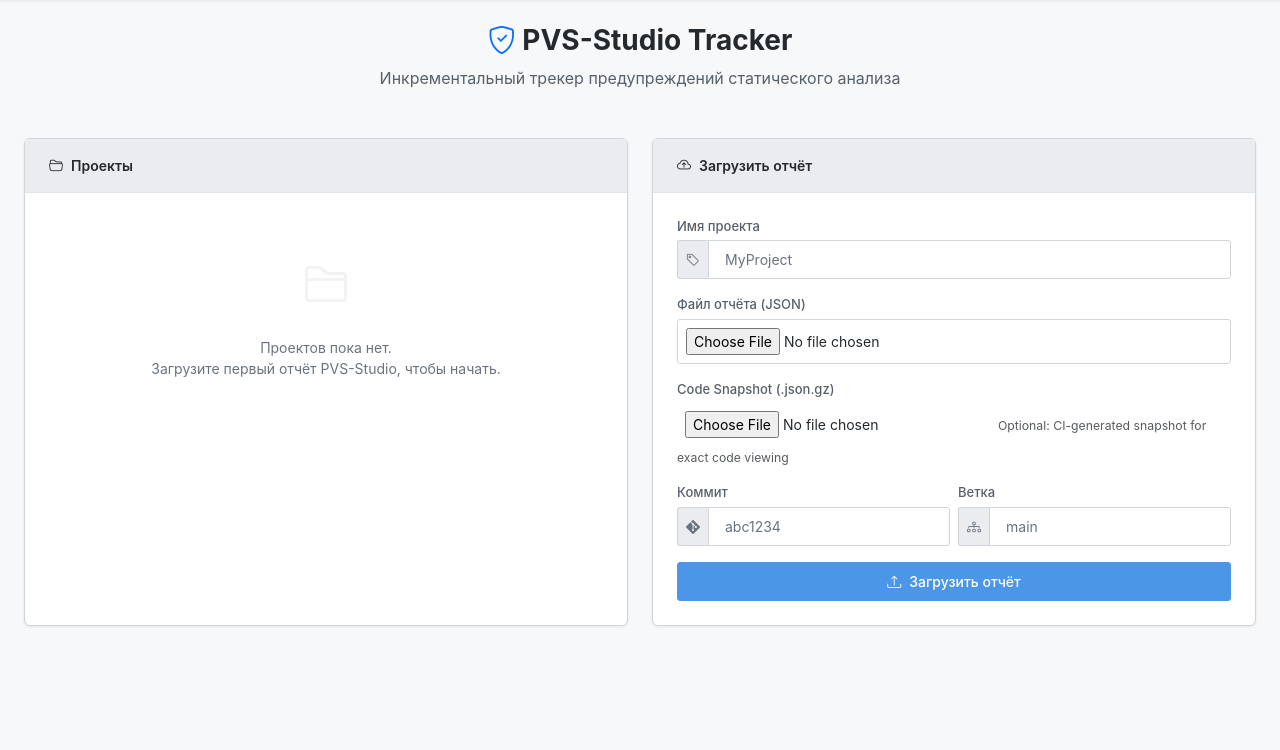
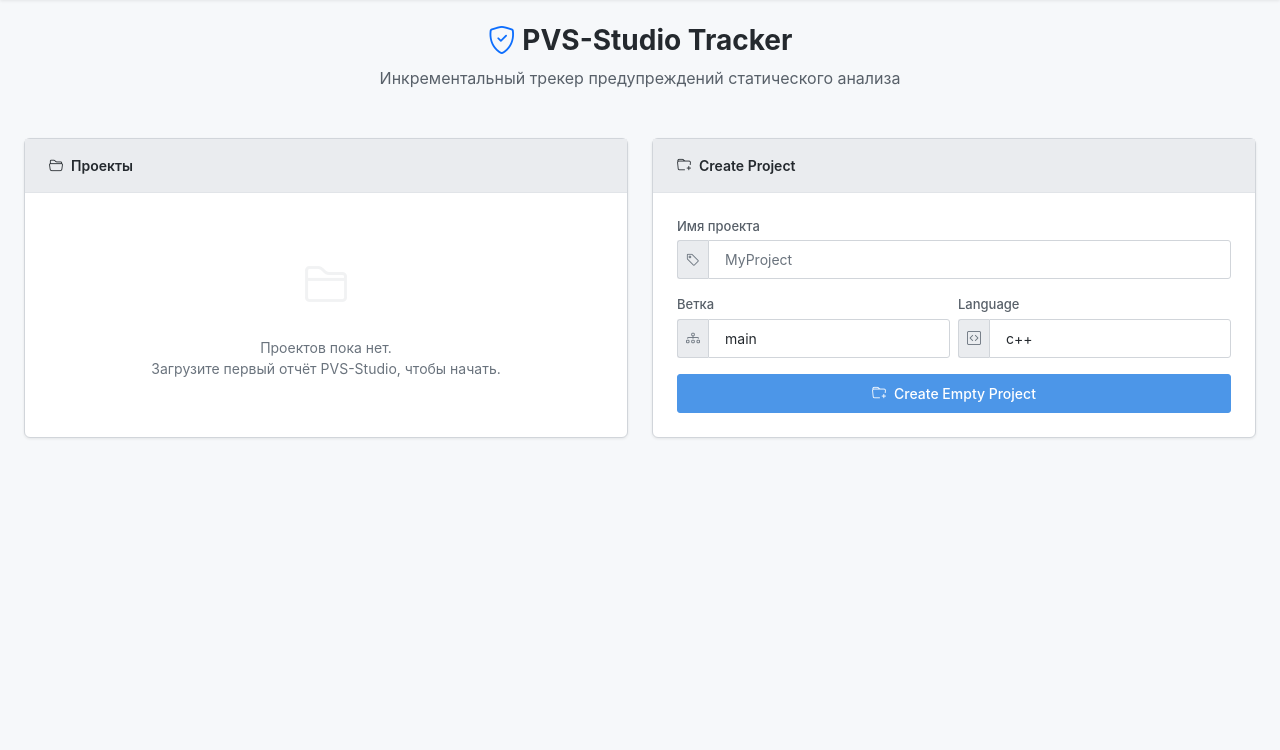
Before and after one commit to RioTwWks/PVS-Studio-Tracker, a FastAPI app: page / in a window 1280 px wide. Shown: the part 51-801 px from the top of the page. Run offline with FastAPI, Linux system fonts and the light colour scheme; the visitor is signed in with stand-in values (Sample User, id 1); data that the repository does not hold is empty; some libraries are stand-ins or nearby versions.

Commit message:
Add project creation and upload tab

```diff
--- a/pvs_tracker/main.py
+++ b/pvs_tracker/main.py
@@ -9,7 +9,20 @@ from typing import Optional
 from starlette.middleware.sessions import SessionMiddleware
 from sqlmodel import Session, select, func
 
-from pvs_tracker.models import Issue, Project, Run, SQLModel, ErrorClassifier, User, UserRole, GlobalSettings
+from pvs_tracker.models import (
+    ActivityLog,
+    Issue,
+    IssueComment,
+    MetricSnapshot,
+    Project,
+    ProjectMember,
+    Run,
+    SQLModel,
+    ErrorClassifier,
+    User,
+    UserRole,
+    GlobalSettings,
+)
 from pvs_tracker.parser import parse_pvs_report
 from pvs_tracker.incremental import classify_and_store
 from pvs_tracker.classifier_parser import parse_classifier_csv
@@ -186,6 +199,12 @@ def require_auth(user: str | None = Depends(get_current_user)) -> str:
     return user
 
 
+def require_admin_user(user: str = Depends(require_auth)) -> str:
+    if user != "admin":
+        raise HTTPException(403, "Admin access required")
+    return user
+
+
 # ---------------------------------------------------------------------------
 # Auth routes
 # ---------------------------------------------------------------------------
@@ -235,6 +254,43 @@ async def home(request: Request, session: Session = Depends(get_session)):
     )
 
 
+@app.post("/ui/projects", response_class=HTMLResponse)
+async def create_project_ui(
+    request: Request,
+    project_name: str = Form(...),
+    branch: str = Form("main"),
+    language: str = Form("c++"),
+    session: Session = Depends(get_session),
+    _user: str = Depends(require_auth),
+):
+    """Create an empty project from the web UI."""
+    name = project_name.strip()
+    if not name:
+        projects = session.exec(select(Project).order_by(Project.name)).all()
+        return templates.TemplateResponse(
+            request,
+            "home.html",
+            {
+                "current_user": get_current_user(request),
+                "projects": projects,
+                "error": "Project name is required",
+            },
+            status_code=400,
+        )
+
+    project = session.exec(select(Project).where(Project.name == name)).first()
+    if project:
+        return RedirectResponse(url=f"/ui/projects/{project.id}/dashboard", status_code=303)
+
+    default_branch = (branch or "main").strip() or "main"
+    project = Project(name=name, language=language or "c++", git_branch=default_branch)
+    session.add(project)
+    session.commit()
+    session.refresh(project)
+
+    return RedirectResponse(url=f"/ui/projects/{project.id}/dashboard", status_code=303)
+
+
 @app.get("/ui/projects/{project_id}/dashboard", response_class=HTMLResponse)
 async def ui_dashboard(
     project_id: int,
@@ -258,6 +314,9 @@ async def ui_dashboard(
         b = (r.branch or "").strip()
         if b and b not in branches:
             branches.append(b)
+    default_branch = (project.git_branch or "").strip()
+    if default_branch and default_branch not in branches:
+        branches.append(default_branch)
 
     # Determine active branch: explicit param > main > master > first available
     if branch:
@@ -736,6 +795,9 @@ def api_dashboard(project_id: int, branch: str = "", session: Session = Depends(
         b = (r.branch or "").strip()
         if b and b not in branches:
             branches.append(b)
+    default_branch = (project.git_branch or "").strip()
+    if default_branch and default_branch not in branches:
+        branches.append(default_branch)
 
     # Determine active branch: explicit param > main > master > first available
     if branch:
@@ -849,6 +911,52 @@ async def update_source_roots(
     }
 
 
+@app.post("/ui/projects/{project_id}/delete")
+async def delete_project_ui(
+    project_id: int,
+    session: Session = Depends(get_session),
+    _admin: str = Depends(require_admin_user),
+):
+    """Delete a project and its stored analysis data from the UI."""
+    project = session.get(Project, project_id)
+    if not project:
+        raise HTTPException(404, "Project not found")
+
+    runs = session.exec(select(Run).where(Run.project_id == project_id)).all()
+    run_ids = [run.id for run in runs if run.id is not None]
+
+    if run_ids:
+        issues = session.exec(select(Issue).where(Issue.run_id.in_(run_ids))).all()
+        issue_ids = [issue.id for issue in issues if issue.id is not None]
+
+        if issue_ids:
+            comments = session.exec(select(IssueComment).where(IssueComment.issue_id.in_(issue_ids))).all()
+            for comment in comments:
+                session.delete(comment)
+
+        for issue in issues:
+            session.delete(issue)
+
+        metrics = session.exec(select(MetricSnapshot).where(MetricSnapshot.run_id.in_(run_ids))).all()
+        for metric in metrics:
+            session.delete(metric)
+
+    members = session.exec(select(ProjectMember).where(ProjectMember.project_id == project_id)).all()
+    for member in members:
+        session.delete(member)
+
+    activity_logs = session.exec(select(ActivityLog).where(ActivityLog.project_id == project_id)).all()
+    for log in activity_logs:
+        session.delete(log)
+
+    for run in runs:
+        session.delete(run)
+
+    session.delete(project)
+    session.commit()
+    return RedirectResponse(url="/", status_code=303)
+
+
 @app.get("/api/v1/issues/{issue_id}/snippet")
 async def get_issue_snippet(issue_id: int, session: Session = Depends(get_session)):
     """Возвращает JSON-сниппет: 10 строк до, целевая, 10 после."""
--- a/pvs_tracker/templates/home.html
+++ b/pvs_tracker/templates/home.html
@@ -46,15 +46,15 @@
         </div>
     </div>
 
-    {# --- Upload Column --- #}
+    {# --- Create Project Column --- #}
     <div class="col-md-6">
         <div class="sq-card h-100">
             <div class="sq-card-header">
-                <i class="bi bi-cloud-arrow-up"></i> <span data-i18n="upload_report">Upload Report</span>
+                <i class="bi bi-folder-plus"></i> Create Project
             </div>
             <div class="sq-card-body">
                 {% if current_user %}
-                <form action="/ui/upload" method="post" enctype="multipart/form-data" id="upload-form">
+                <form action="/ui/projects" method="post" id="create-project-form">
                     <div class="sq-form-group">
                         <label class="sq-form-label" data-i18n="project_name_label">Project Name</label>
                         <div class="sq-input-group">
@@ -63,42 +63,31 @@
                         </div>
                     </div>
 
-                    <div class="sq-form-group">
-                        <label class="sq-form-label" data-i18n="report_file_label">Report File (JSON)</label>
-                        <input type="file" name="file" class="sq-input sq-file-input" accept=".json" id="report-file" required>
-                    </div>
-
-                    <div class="sq-form-group">
-                        <label class="sq-form-label">Code Snapshot (.json.gz)</label>
-                        <input type="file" name="code_snapshot" class="sq-file-input" accept=".json.gz">
-                        <small class="text-muted">Optional: CI-generated snapshot for exact code viewing</small>
-                    </div>
-
                     <div class="row g-2 mb-3">
                         <div class="col-sm-6">
-                            <label class="sq-form-label" data-i18n="commit_label">Commit</label>
+                            <label class="sq-form-label" data-i18n="branch_label">Default Branch</label>
                             <div class="sq-input-group">
-                                <span class="sq-input-group-icon"><i class="bi bi-git"></i></span>
-                                <input type="text" name="commit" class="sq-input" data-i18n-placeholder="commit_placeholder" placeholder="abc1234">
+                                <span class="sq-input-group-icon"><i class="bi bi-diagram-3"></i></span>
+                                <input type="text" name="branch" class="sq-input" data-i18n-placeholder="branch_placeholder" placeholder="main" value="main">
                             </div>
                         </div>
                         <div class="col-sm-6">
-                            <label class="sq-form-label" data-i18n="branch_label">Branch</label>
+                            <label class="sq-form-label">Language</label>
                             <div class="sq-input-group">
-                                <span class="sq-input-group-icon"><i class="bi bi-diagram-3"></i></span>
-                                <input type="text" name="branch" class="sq-input" data-i18n-placeholder="branch_placeholder" placeholder="main">
+                                <span class="sq-input-group-icon"><i class="bi bi-code-square"></i></span>
+                                <input type="text" name="language" class="sq-input" placeholder="c++" value="c++">
                             </div>
                         </div>
                     </div>
 
-                    <button type="submit" class="sq-btn sq-btn-primary w-100" id="upload-btn">
-                        <i class="bi bi-upload"></i> <span data-i18n="upload_button">Upload Report</span>
+                    <button type="submit" class="sq-btn sq-btn-primary w-100">
+                        <i class="bi bi-folder-plus"></i> Create Empty Project
                     </button>
                 </form>
                 {% else %}
                 <div class="sq-empty-state">
                     <div class="sq-empty-icon"><i class="bi bi-lock" style="font-size: 3rem; opacity: 0.3;"></i></div>
-                    <p class="mb-2" data-i18n="login_to_upload">Login to upload reports.</p>
+                    <p class="mb-2">Login to create projects.</p>
                     <a href="/login" class="sq-btn sq-btn-primary">
                         <i class="bi bi-box-arrow-in-right"></i> <span data-i18n="login">Login</span>
                     </a>
@@ -109,18 +98,4 @@
     </div>
 </div>
 
-<script>
-    document.addEventListener('DOMContentLoaded', () => {
-        const fileInput = document.getElementById('report-file');
-        if (fileInput) {
-            fileInput.addEventListener('change', () => {
-                const fileName = fileInput.files[0]?.name || '';
-                if (fileName) {
-                    fileInput.setAttribute('title', fileName);
-                }
-            });
-        }
-    });
-</script>
-
 {% endblock %}
```
Also changed, not shown: pvs_tracker/templates/dashboard.html (+7 -0 lines), pvs_tracker/templates/dashboard/_settings_tab.html (+17 -1 lines), pvs_tracker/templates/dashboard/_upload_tab.html (added, +45 -0 lines), tests/test_smoke.py (+71 -0 lines).
